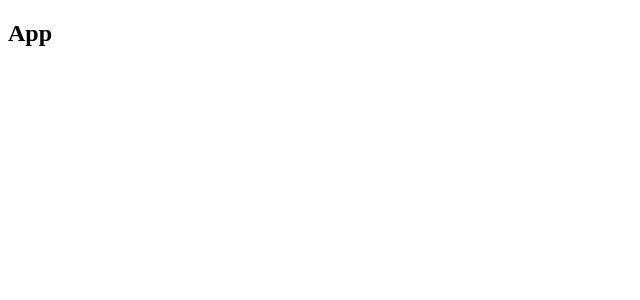
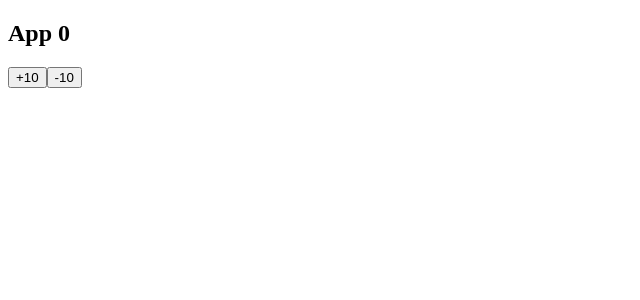
Before and after one commit to kkeeth/studying-react-redux, a React (Create React App) app in the folder counter-app/: page / in a window 1280 px wide. Shown: the top 300 px of the page, without its empty margins (0-640 px from the left). Built offline with nearby package versions, Linux system fonts and the light colour scheme; the HTML template or start-up script is replaced by a standard one.

Commit message:
feat: create connect method property

```diff
--- a/counter-app/src/App.js
+++ b/counter-app/src/App.js
@@ -1,5 +1,43 @@
 import React from "react";
+import { connect } from "react-redux";
 
-const App = () => <h2>App</h2>;
+const App = ({ number, plus, minus }) => (
+  <div>
+    <h2>App {number}</h2>
+    <button
+      onClick={() => {
+        plus(10);
+      }}
+    >
+      +10
+    </button>
+    <button
+      onClick={() => {
+        minus(10);
+      }}
+    >
+      -10
+    </button>
+  </div>
+);
 
-export default App;
+const mapStateToProps = state => {
+  return {
+    number: state
+  };
+};
+
+const mapDispatchToProps = dispatch => {
+  return {
+    plus: num => {
+      dispatch({ type: "PLUS", payload: { num: num } });
+    },
+    minus: num => {
+      dispatch({ type: "MINUS", payload: { num: num } });
+    }
+  };
+};
+export default connect(
+  mapStateToProps,
+  mapDispatchToProps
+)(App);
--- a/counter-app/src/index.js
+++ b/counter-app/src/index.js
@@ -9,10 +9,6 @@ import App from "./App";
 
 const store = createStore(reducer);
 
-store.subscribe(() => {
-  console.log(store.getState());
-});
-
 const rootElement = document.getElementById("root");
 ReactDOM.render(
   <Provider store={store}>
```
